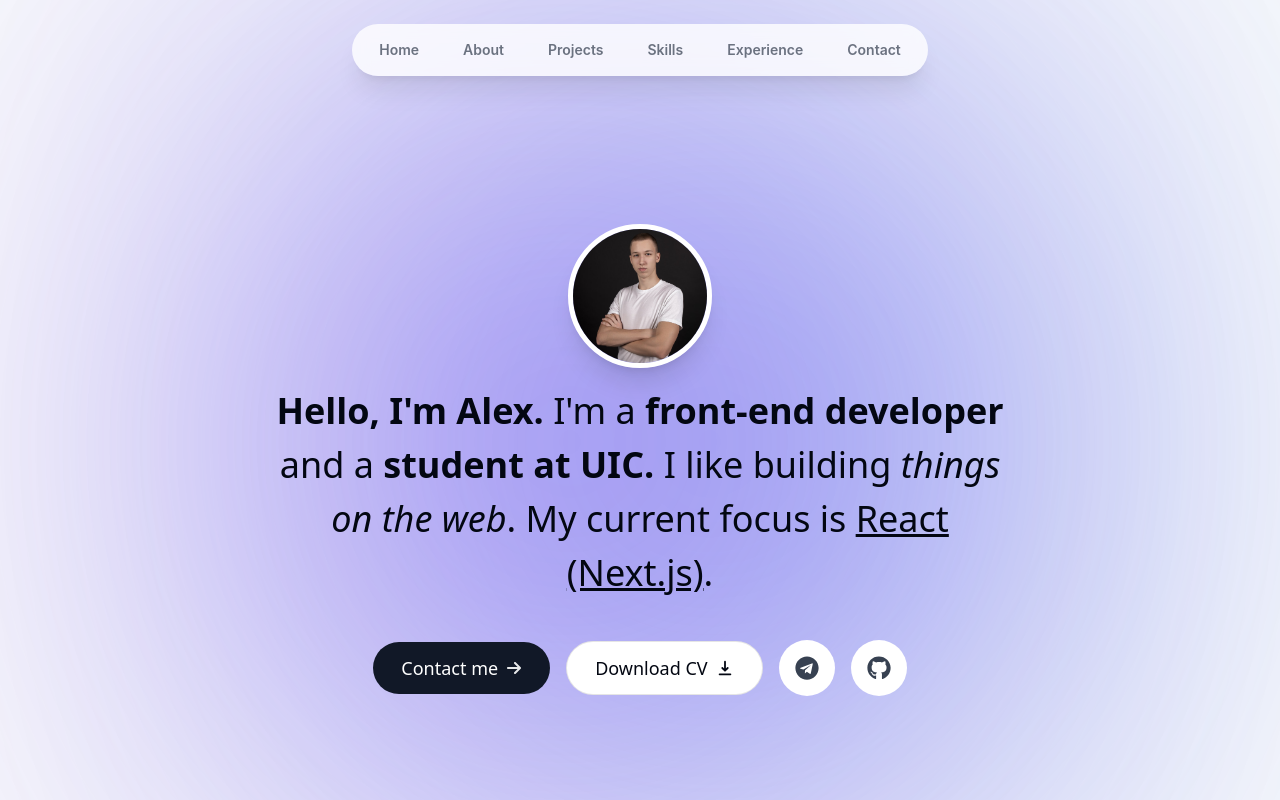
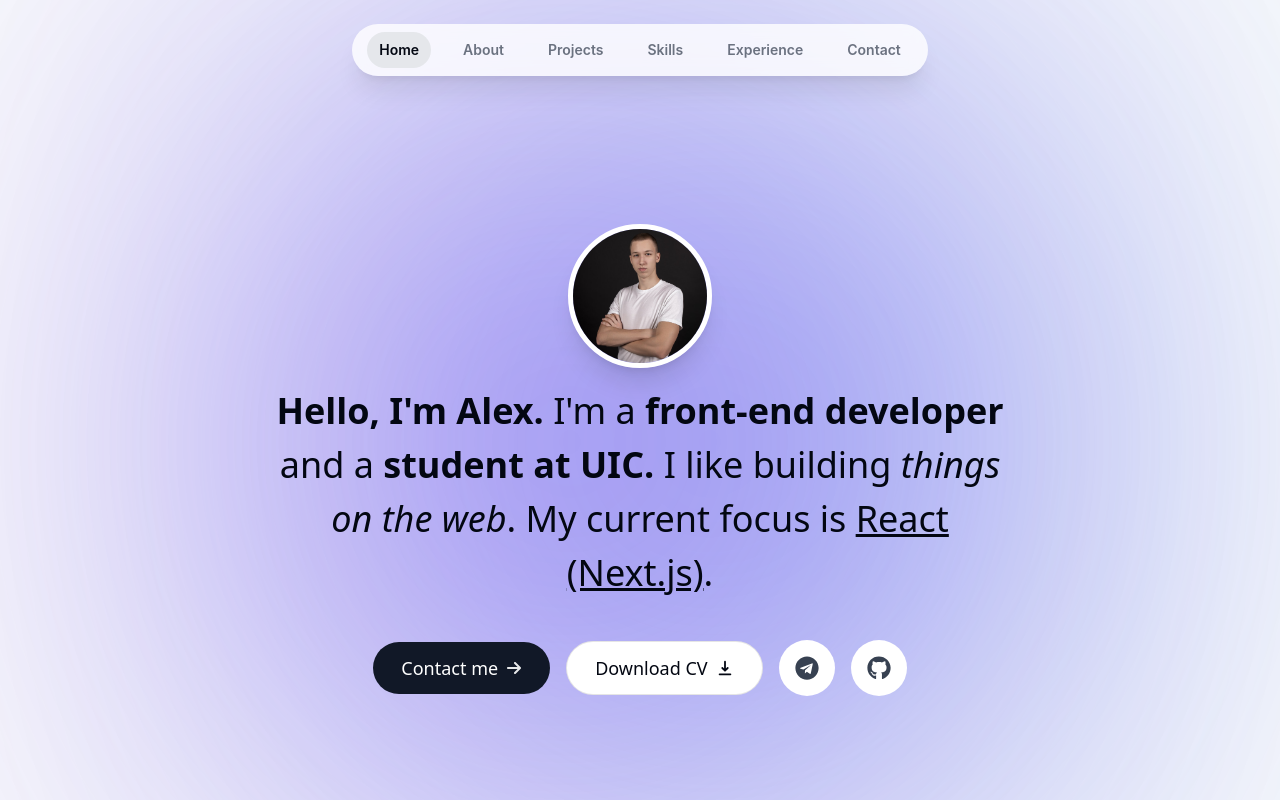
Before and after one commit to alexgab1337/web-portfolio, a React (Vite) app: page / in a window 1280 px wide. Shown: the top 800 px of the page. Built offline with nearby package versions, Linux system fonts and the light colour scheme.

Commit message:
no changes, code reformatted a little

```diff
--- a/index.html
+++ b/index.html
@@ -1,5 +1,5 @@
 <!doctype html>
-<html lang="en">
+<html lang="en" class="scroll-smooth">
   <head>
     <meta charset="UTF-8" />
     <meta name="viewport" content="width=device-width, initial-scale=1.0" />
--- a/package.json
+++ b/package.json
@@ -11,6 +11,7 @@
   },
   "dependencies": {
     "@tailwindcss/typography": "^0.5.10",
+    "clsx": "^2.1.0",
     "framer-motion": "^11.0.8",
     "react": "^18.2.0",
     "react-dom": "^18.2.0",
--- a/src/components/About.jsx
+++ b/src/components/About.jsx
@@ -2,10 +2,11 @@ import { motion } from "framer-motion"
 
 function About() {
     return (
-        <motion.section className="text-center leading-8 mb-40 w-[55rem] text-lg"
+        <motion.section className="text-center leading-8 mb-40 w-[55rem] text-lg scroll-mt-40"
         initial={{ opacity: 0, y: 100 }}
         animate={{ opacity: 1, y: 0 }}
         transition={{ delay: 0.175 }}
+        id="about"
         >
             <h2 className="text-3xl font-medium capitalize  mb-8"> About me </h2>
             <p className="mb-3">
--- a/src/components/Intro.jsx
+++ b/src/components/Intro.jsx
@@ -5,7 +5,7 @@ import { HiDownload } from "react-icons/hi";
 
 function Intro() {
     return (
-        <section className=" text-center">
+        <section className=" text-center scroll-mt-[100rem]" id="home">
             <motion.div initial={{ scale: 0 }} animate={{ scale: 1 }} transition={{type: "tween", duration: 0.2}}className="flex items-center justify-center">
                 <img src="/my_avatar.jpg" alt="My avatar" className="h-36 w-36 rounded-full border-[0.35rem] border-white object-cover shadow-xl "/>
             </motion.div>
--- a/src/components/Navbar.jsx
+++ b/src/components/Navbar.jsx
@@ -1,24 +1,42 @@
-import { motion } from "framer-motion"
-import { links } from '.././assets/data.js';
-
+import { motion } from "framer-motion";
+import { links } from "../assets/data.js";
+import { useState } from "react";
+import clsx from "clsx";
 
 function Navbar() {
+  const [activeSection, setActiveSection] = useState(links[0].name);
+
   return (
     <motion.nav
-            initial={{ y: -100, x: "-50%"}}
-            animate={{ y: 0, x: "-50%"}}
-            className="fixed top-6 left-1/2 flex justify-center items-center h-[3.25rem] w-[36rem] rounded-full border-white border-opacity-40 bg-white bg-opacity-80 shadow-xl shadow-black/[0.08] backdrop-blur-[0.5rem] z-[1]">
+      initial={{ y: -100, x: "-50%" }}
+      animate={{ y: 0, x: "-50%" }}
+      className="fixed top-6 left-1/2 flex justify-center items-center h-[3.25rem] w-[36rem] rounded-full border-white border-opacity-40 bg-white bg-opacity-80 shadow-xl shadow-black/[0.08] backdrop-blur-[0.5rem] z-[1]"
+    >
+      <ul className="flex justify-center items-center gap-5 text-sm font-semibold text-gray-500 font-inter relative">
+        {links.map((link) => (
+          <li key={link.hash} className="relative">
+            <a
+              onClick={() => {
+                setActiveSection(link.name);
+              }}
+              href={link.hash}
+              className={clsx(
+                "relative flex w-full items-center justify-center px-3 py-2 hover:text-gray-950",
+                { "text-gray-950": activeSection === link.name }
+              )}
+            >
+              {link.name}
 
-            <ul className="flex justify-center items-center gap-5 text-sm font-semibold text-gray-500 font-inter">
-                {
-                    links.map(link => (
-                        <li key={link.hash}>
-                            <a href={link.hash} className="flex w-full items-center justify-center px-3 py-3 hover:text-gray-950">
-                                {link.name}
+              {link.name === activeSection && (
+                <motion.span
+                  className=" bg-gray-200 rounded-full absolute inset-0 -z-10"
+                  layoutId="activeSection"
+                  transition={{ type: "spring", stiffness: 380, damping: 30 }}
+                ></motion.span>
+              )}
             </a>
           </li>
-                    ))
-                }
+        ))}
       </ul>
     </motion.nav>
   );
--- a/src/components/Projects.jsx
+++ b/src/components/Projects.jsx
@@ -4,7 +4,7 @@ import Project from "./Project.jsx"
 
 function Projects() {
     return (
-        <section>
+        <section id="projects" className="scroll-mt-32">
             <h2 className="text-3xl font-medium capitalize mb-8 text-center"> Projects </h2>
             <div>
             {projectsData.map((project, index) => (
```
Also changed, not shown: 1 other file (tests, documents, lock files or other folders). Lines whose indentation alone changed are shown as unchanged.
